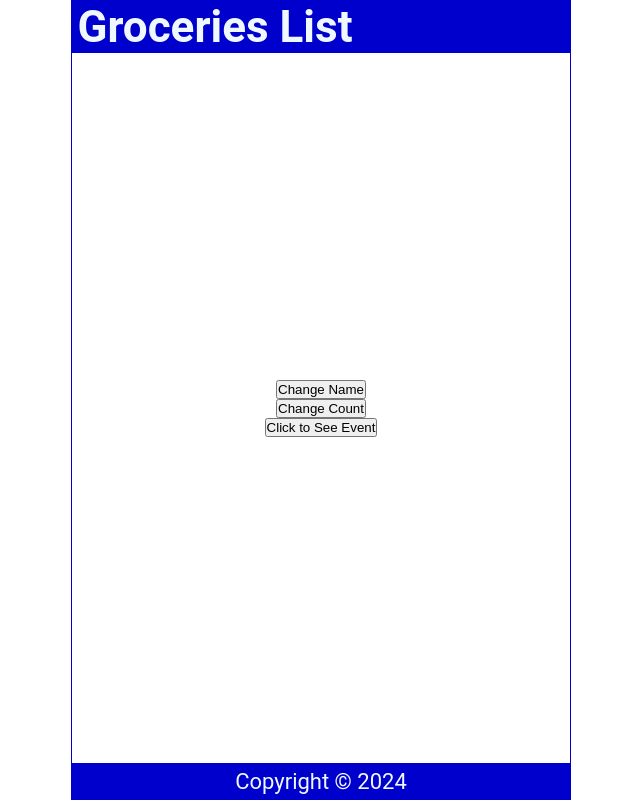
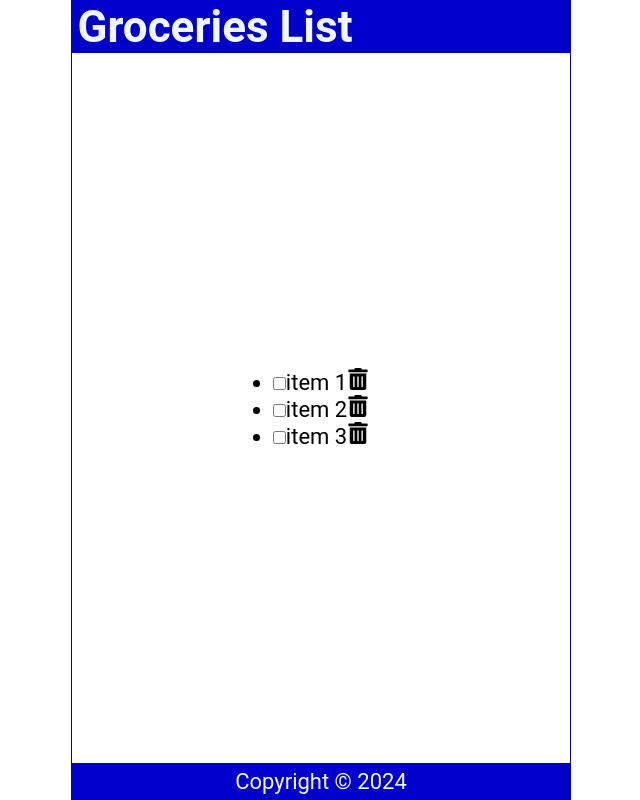
Before and after one commit to saswatlevin/React-List-App, a React (Create React App) app: page / in a window 1280 px wide. Shown: the whole page, without its empty margins (319-959 px from the left). Built offline with nearby package versions, Linux system fonts and the light colour scheme.

Commit message:
Added code to check / uncheck and delete items from the list <<Chapter 7 | 01tut>>

```diff
--- a/src/Content.js
+++ b/src/Content.js
@@ -1,4 +1,5 @@
 import { useState } from 'react';
+import { FaTrashAlt } from 'react-icons/fa';
 
 const Content = () => {
 
@@ -12,36 +13,84 @@ const Content = () => {
     // name as GETTER (similar to getter function in object).
     // setName as SETTER (similar to setter function in object).
 
-    const [name, setName] = useState('Dave');
+    //const [name, setName] = useState('Dave');
+    const [items, setItems] = useState([
+        {
+            id: 1,
+            checked: false,
+            item: "item 1"
+        },
 
-    const [count, setCount] = useState(0);
+        {
+            id: 2,
+            checked: false,
+            item: "item 2"
+        },
 
-    const handleNameChange = () => {
-        const names = ["Ann", "Mary", "Dave"];
-        const index = Math.floor(Math.random() * 3);
+        {
+            id: 3,
+            checked: false,
+            item: "item 3"
+        }
+    ]);
 
-        // This allows the value of names[index] to be the FUTURE STATE.
-        setName(names[index]);
+    // Takes the list item key as an argument.
+    const handleCheck = (id) => {
+        console.log(`key: ${id}`);
+        // Map iterates over each list item
+        // The conditional statement in it finds the clicked element
+        // and negates its current checked value (true to false and vice-versa).
+        const listItems = items.map((item) => item.id === id ? { ...item, checked: !item.checked }: item);
+        setItems(listItems);
+        localStorage.setItem('shoppingList', JSON.stringify(listItems));
     };
 
-    const handleClick = () => {
-        setCount(count + 1);
-        console.log(count);
-    };
+    const handleDelete = (id) => {
+        // Create a list of listitems without the selected listitem
+        const listItems = items.filter((item) => item.id !== id);
+        // Set the listitems.
+        setItems(listItems);
+        if (listItems.length === 0){
 
-    /*const handleClick2 = (name) => {
-        console.log(`${name} was clicked.`);
-    }*/
-
-    const handleClick3 = (myEvent) => {
-        console.log("The event is ", myEvent);
-    };
+           console.log("The list is empty");
+        }
+        // Put the listitems in local storage.
+        localStorage.setItem('shoppingList', JSON.stringify(listItems));
+    }
 
     return (
     <main>
-        <button onClick={handleNameChange}>Change Name</button>
-        <button onClick={handleClick}>Change Count</button>
-        <button onClick={(myEvent) => handleClick3(myEvent)}>Click to See Event</button>
+        {items.length ? (
+        <ul>
+            {/* List items are displayed using map()
+                Map iterates over each list item.
+                Each list item in RJS needs a key.
+                The key helps RJS understand which items have been changed, added / deleted.
+                This is because RJS reacts to changes and re-renders the JSX.
+                Thus, a list item needs a key in RJS.
+
+            */}
+            {items.map((item) => (
+                <li className = "item" key = {item.id}>
+                    <input
+                        type = "checkbox"
+                        onChange = {() => handleCheck(item.id)}
+                        checked = {item.checked}
+                    />
+                    <label>{item.item}</label>
+                    <FaTrashAlt
+                        onClick = {() => handleDelete(item.id)}
+                        role = "button"
+                        tabIndex = "0"
+                    />
+                </li>
+            ))}
+        </ul>
+        ) : (
+            // The outer pair of curly braces indicates that there's an expression.
+            // The inner pair of curly braces indicates that there's a style.
+            <p style = {{marginTop: '2rem'}}>Your list is empty.</p>
+        )}
     </main>
   );
 };
```
